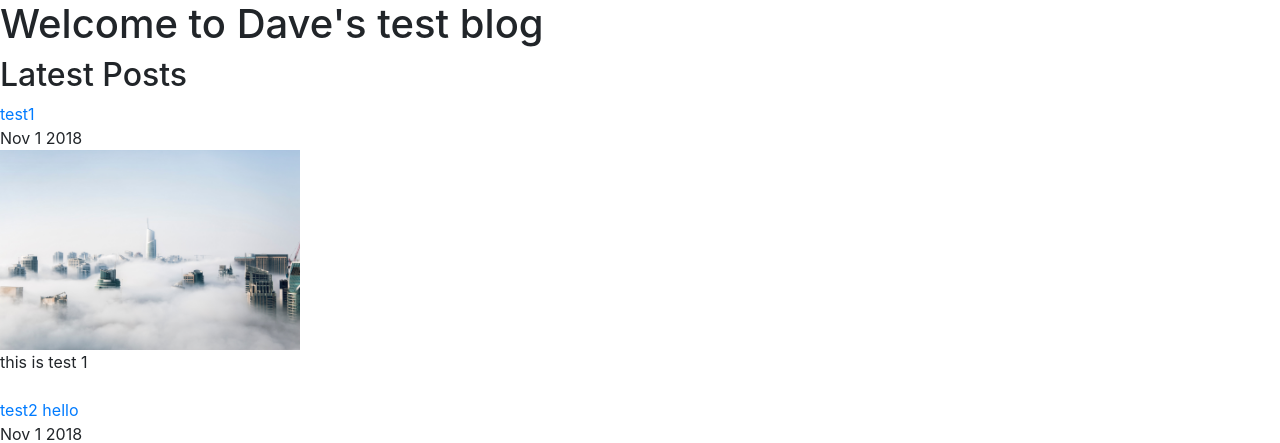
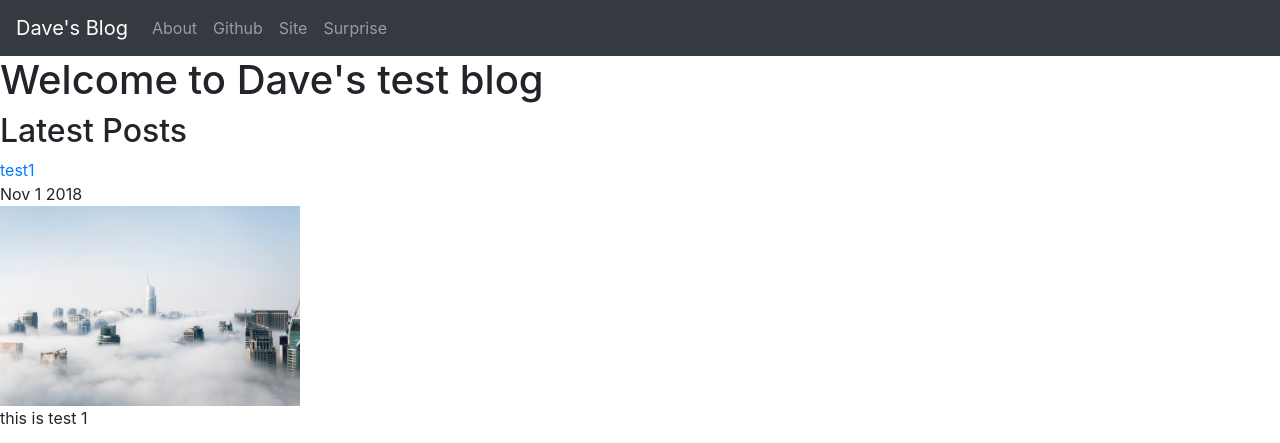
Before and after one commit to juzen2003/BlogPost, a Django app: template davetestblog/posts/templates/posts/home.html in a window 1280 px wide. Shown: the top 443 px of the page. Run offline with Django 3.2, Linux system fonts and the light colour scheme; the template is opened without the code that fills it: values that come from a table or form of the project are taken from there, others are empty; data comes from the database, SQL or seed files in the repository; some libraries are stand-ins or nearby versions.

Commit message:
Add nav bar using Bootstrap

```diff
--- a/davetestblog/posts/templates/posts/home.html
+++ b/davetestblog/posts/templates/posts/home.html
@@ -11,8 +11,23 @@
     <title>Dave's Test Blog</title>
   </head>
   <body>
+    <nav class="navbar navbar-expand-lg navbar-dark bg-dark">
+      <a class="navbar-brand" href="#">Dave's Blog</a>
+      <button class="navbar-toggler" type="button" data-toggle="collapse" data-target="#navbarNavAltMarkup" aria-controls="navbarNavAltMarkup" aria-expanded="false" aria-label="Toggle navigation">
+        <span class="navbar-toggler-icon"></span>
+      </button>
+      <!-- the id here just needs to match the data-target at the collapse button up there -->
+      <div class="collapse navbar-collapse" id="navbarNavAltMarkup">
+        <div class="navbar-nav">
+          <a class="nav-item nav-link" href="#">About <span class="sr-only">(current)</span></a>
+          <a class="nav-item nav-link" href="#">Github</a>
+          <a class="nav-item nav-link" href="#">Site</a>
+          <a class="nav-item nav-link" href="#">Surprise</a>
+        </div>
+      </div>
+    </nav>
+
     <h1>Welcome to Dave's test blog</h1>
-
     <h2>Latest Posts</h2>
     {% for post in posts %}
     <!--  has to pass in post.id into post_detail url since it's expecting post_id in it's url -->
```
